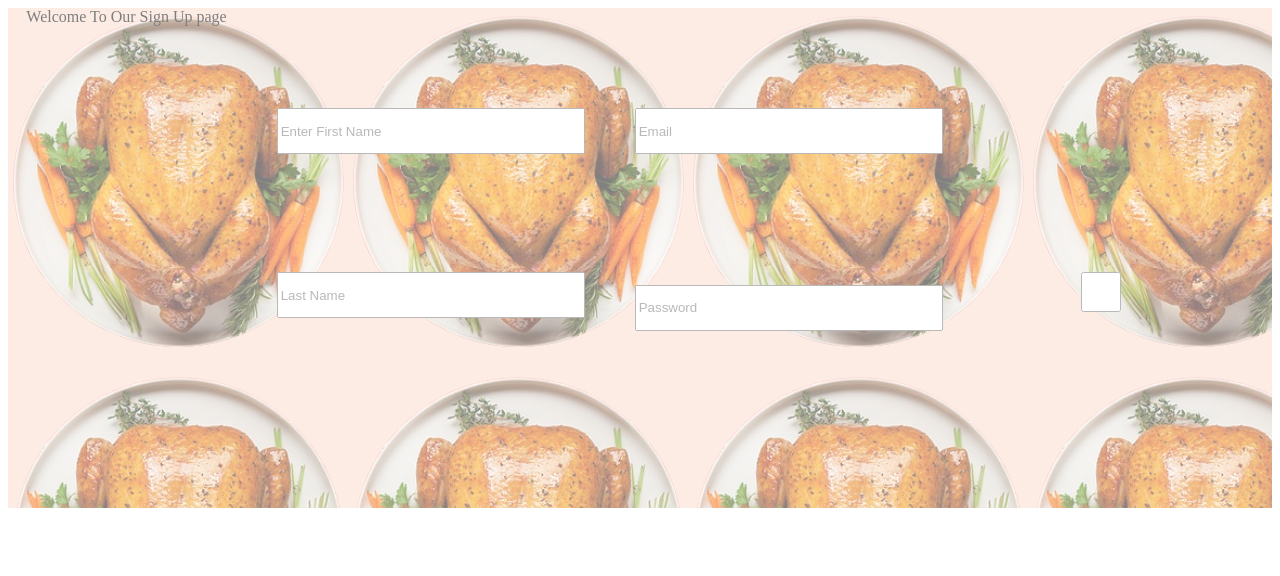
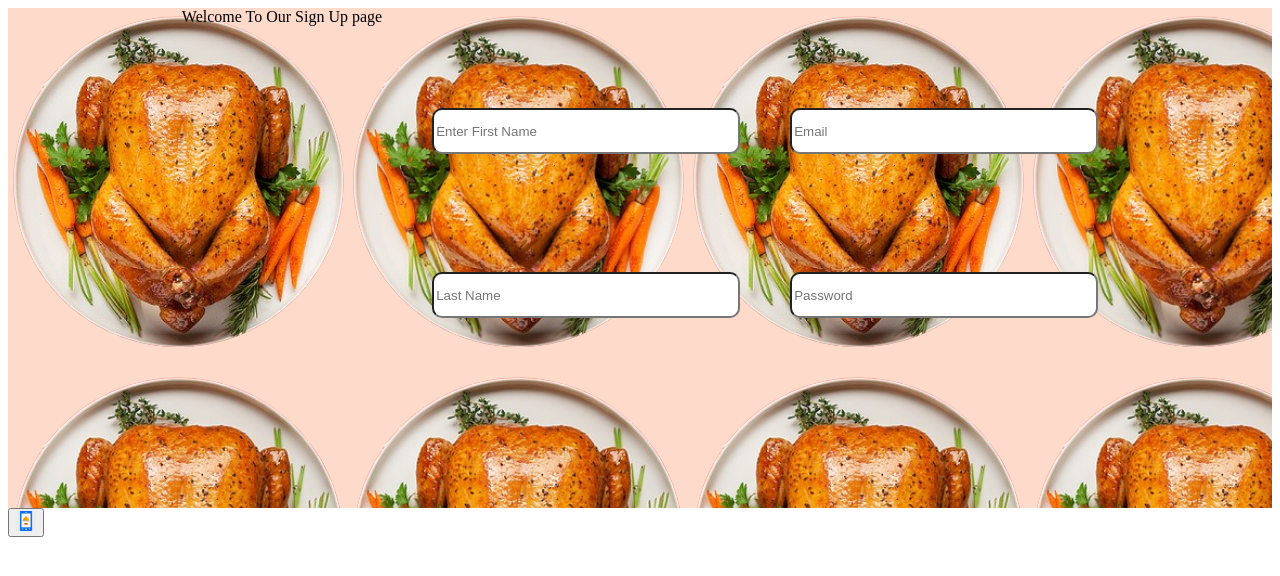
Before and after one commit to Mwanasha-Omari/Foodweb.html, a plain HTML site: page form.html in a window 1280 px wide. Drawn offline with Linux system fonts and the light colour scheme.

Commit message:
added changes

```diff
--- a/form.html
+++ b/form.html
@@ -25,13 +25,11 @@
 </br>
 </br>
 <input type="password" placeholder="Password" id="myInput">
-<input type="checkbox" onclick="show()">
 
 </div>
 
-
-
 </div>
+<div><a href="https://joinfoody.com/"><button><img src="images3/su.webp" width="20px" height="20px"></button></a></div>
 
 
 </body>
--- a/style.css
+++ b/style.css
@@ -722,15 +722,15 @@ input{
 width: 300px;
 height: 40px;
 margin-top: 100px;
+border-radius: 10px;
 
 }
 #welcome span{
 display: flex;
-justify-content: center;
 
 }
 #form{
 background-image: url(download.png);
-opacity: 0.5;
+opacity: 0.;
 background-repeat: repeat;
 }
```
Also changed, not shown: index.html (+1 -1 lines), images3/su.webp (added).
